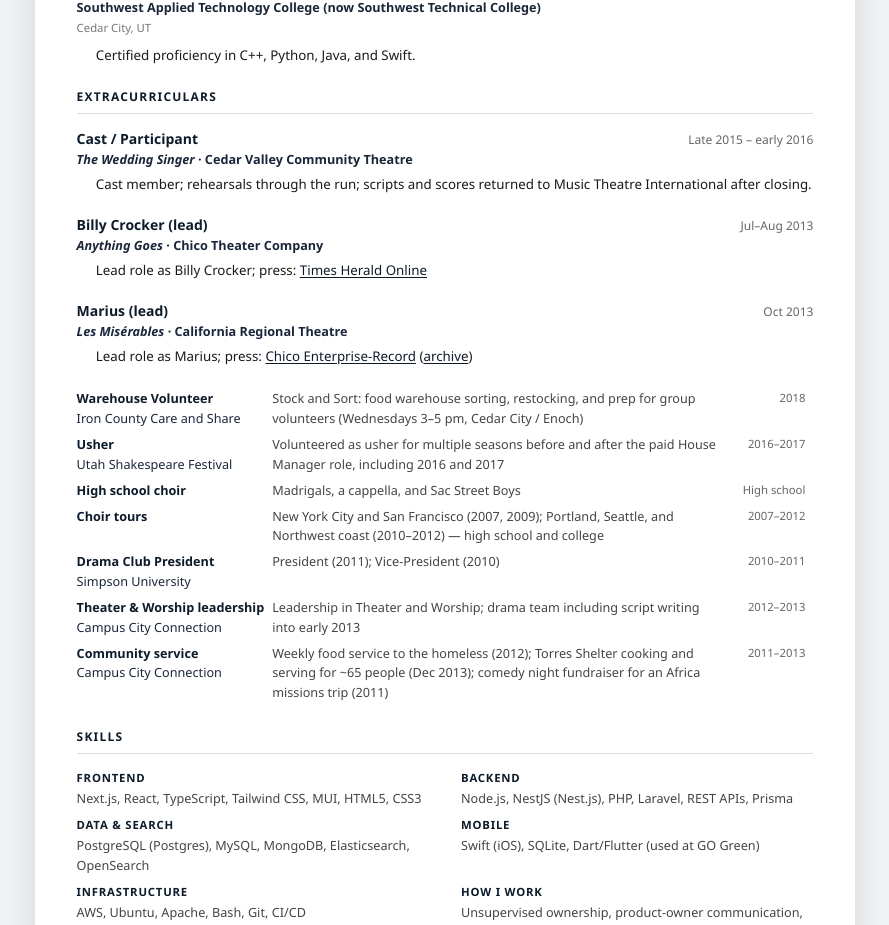
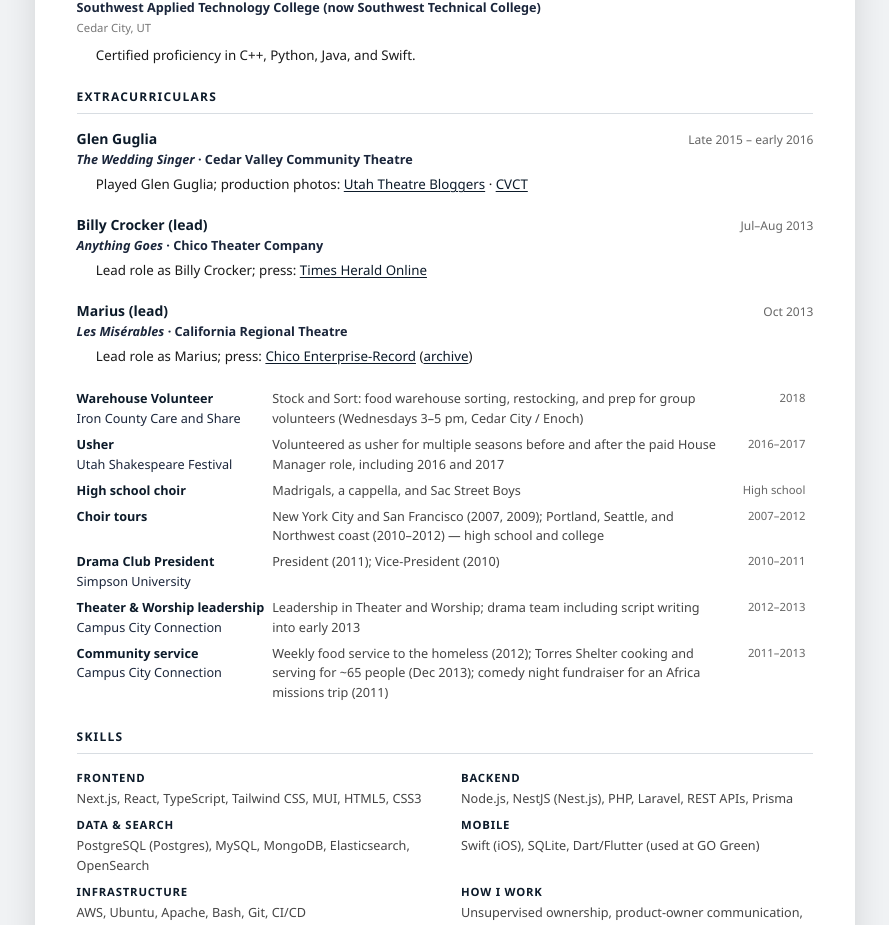
Before and after one commit to austenstrine/austenstrine_portfolio, a Next.js app in the folder apps/web/: page /cv in a window 1280 px wide. Shown: the part 2032-2957 px from the top of the page, without its empty margins (195-1084 px from the left). Built offline with nearby package versions, Linux system fonts and the light colour scheme; no server answers.

Commit message:
Name Glen Guglia on Wedding Singer CV with production photo links.

```diff
--- a/apps/web/src/app/cv/CvDocument.tsx
+++ b/apps/web/src/app/cv/CvDocument.tsx
@@ -418,7 +418,7 @@ export function CvDocument() {
 				<div className="cv-job">
 					<div className="cv-job-header">
 						<span className="cv-job-title">
-							Cast / Participant
+							Glen Guglia
 						</span>
 						<span className="cv-job-dates">
 							Late 2015 – early 2016
@@ -433,7 +433,25 @@ export function CvDocument() {
 					</div>
 					<ul>
 						<li>
-							Cast member; rehearsals through the run; scripts and scores returned to Music Theatre International after closing.
+							Played Glen Guglia; production photos:
+							{' '}
+							<a
+								href="https://utahtheatrebloggers.com/22772/something-to-celebrate-at-the-wedding-singer"
+								target="_blank"
+								rel="noopener noreferrer"
+							>
+								Utah Theatre Bloggers
+							</a>
+							{' '}
+							·
+							{' '}
+							<a
+								href="https://www.cvct.online/projects-7-6"
+								target="_blank"
+								rel="noopener noreferrer"
+							>
+								CVCT
+							</a>
 						</li>
 					</ul>
 				</div>
```
